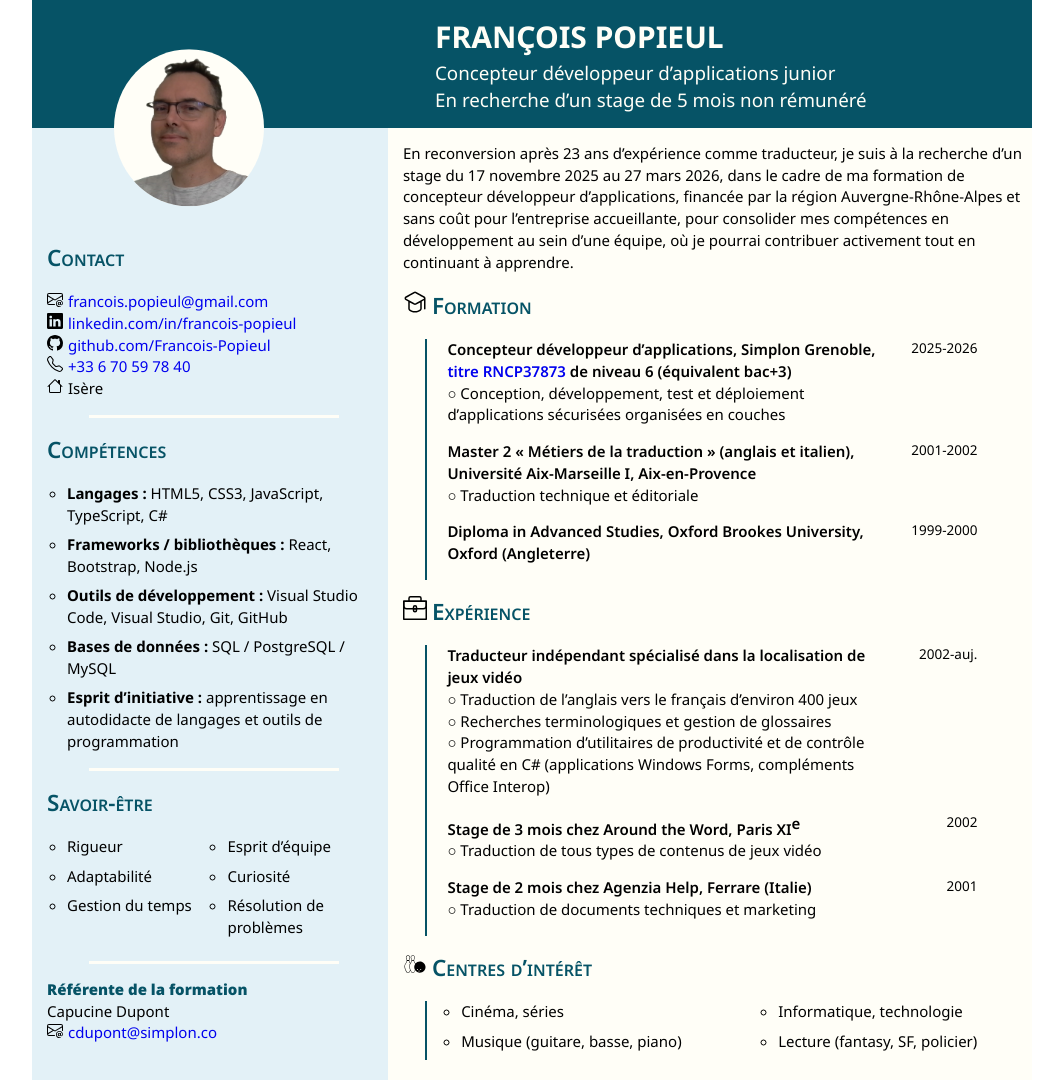
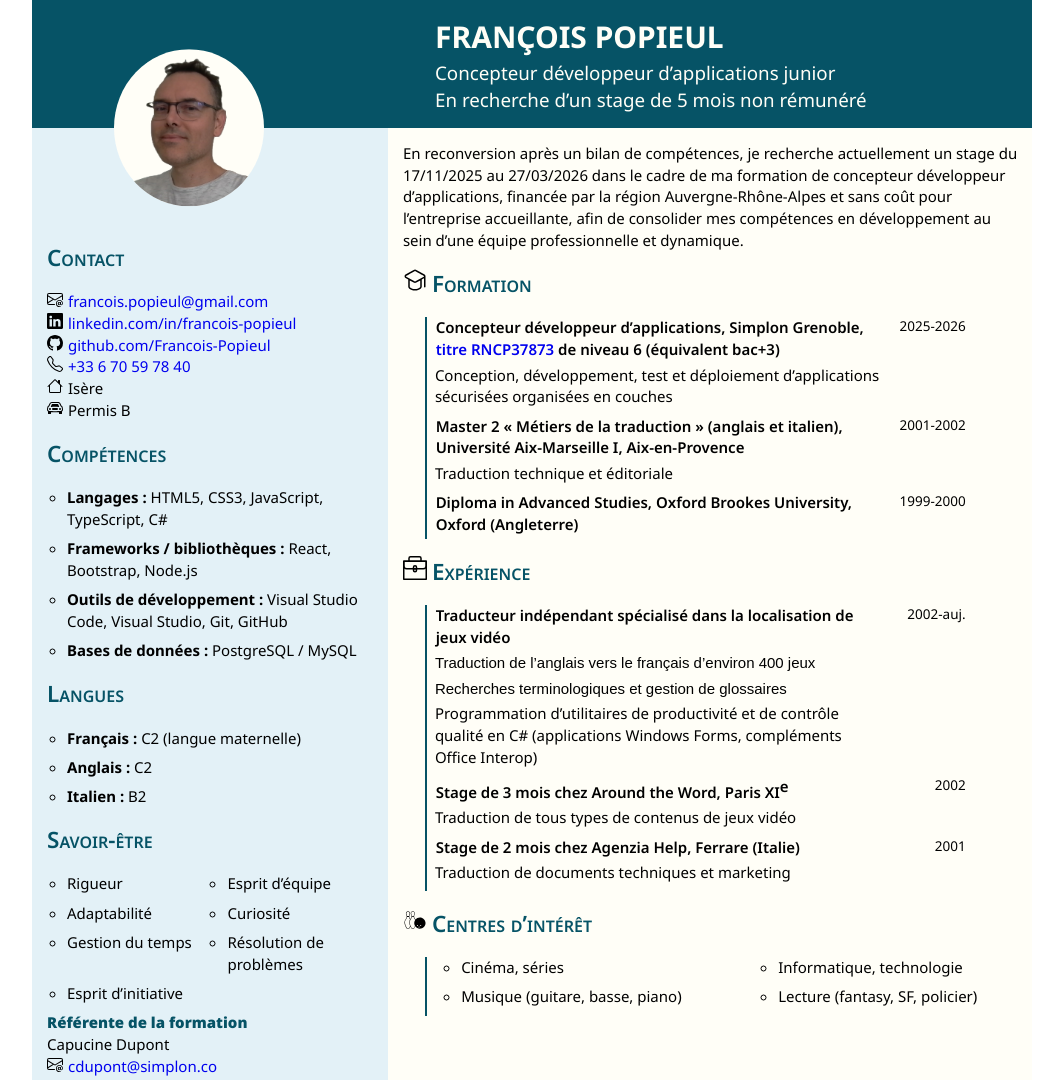
Before and after one commit to Francois-Popieul/Resume, a plain HTML site: page index.html in a window 1280 px wide. Shown: the top 1080 px of the page, without its empty margins (108-1171 px from the left). Drawn offline with Linux system fonts and the light colour scheme.

Commit message:
ajout d'infos, modification de la mise en page

```diff
--- a/css/style.css
+++ b/css/style.css
@@ -115,18 +115,26 @@ body {
     width: 450px;
     text-align: left;
     list-style: none;
-    padding-bottom: 0.5rem;
+    padding: 0 0 0.25rem 0.55rem;
 
 }
 
 .job-detail {
+    font-family: Arial, sans-serif;
     font-size: 1rem;
-    font-weight: normal;
+    width: 450px;
+    padding: 0 0 0.25rem 0.5rem;
+}
+
+.job-detail-last {
+    font-size: 1rem;
+    width: 450px;
+    padding: 0 0 0.5rem 0.5rem;
 }
 
 .job-period {
     font-size: 0.9rem;
-    column-width: 80px;
+    width: 80px;
     text-align: right;
 }
 
--- a/index.html
+++ b/index.html
@@ -34,18 +34,21 @@
                 <p><img class="icon" src="./images/telephone.svg" alt="Icône de téléphone"><a
                         href="tel:+33670597840">+33 6 70 59 78 40</a></p>
                 <p><img class="icon" src="./images/house.svg" alt="Icône de maison">Isère</p>
-                <hr class="light-divider" />
+                <p><img class="icon" src="./images/car.svg" alt="Icône de voiture">Permis&nbsp;B</p>
                 <h2 class="title">Compétences</h2>
                 <ul>
                     <li><span class="bold">Langages&nbsp;:</span> HTML5, CSS3, JavaScript, TypeScript, C#</li>
                     <li><span class="bold">Frameworks / bibliothèques&nbsp;:</span> React, Bootstrap, Node.js</li>
                     <li><span class="bold">Outils de développement&nbsp;:</span> Visual Studio Code, Visual Studio, Git,
                         GitHub</li>
-                    <li><span class="bold">Bases de données&nbsp;:</span> SQL / PostgreSQL / MySQL</li>
-                    <li><span class="bold">Esprit d&rsquo;initiative&nbsp;:</span> apprentissage en autodidacte de
-                        langages et outils de programmation</li>
+                    <li><span class="bold">Bases de données&nbsp;:</span> PostgreSQL / MySQL</li>
                 </ul>
-                <hr class="light-divider" />
+                <h2 class="title">Langues</h2>
+                <ul>
+                    <li><span class="bold">Français&nbsp;:</span> C2 (langue maternelle)</li>
+                    <li><span class="bold">Anglais&nbsp;:</span> C2</li>
+                    <li><span class="bold">Italien&nbsp;:</span> B2</li>
+                </ul>
                 <h2 class="title">Savoir-être</h2>
                 <ul class="soft-skill-container">
                     <li>Rigueur</li>
@@ -54,8 +57,8 @@
                     <li>Curiosité</li>
                     <li>Gestion du temps</li>
                     <li>Résolution de problèmes</li>
+                    <li>Esprit d&rsquo;initiative</li>
                 </ul>
-                <hr class="light-divider" />
                 <p class="simplon">Référente de la formation</p>
                 <p>Capucine Dupont</p>
                 <p><img class="icon" src="./images/envelope-at.svg" alt="icône d&rsquo;enveloppe"><a
@@ -63,71 +66,66 @@
             </div>
         </section>
         <section class="right-column-flex-container">
-            <p class="introduction">En reconversion après 23 ans d&rsquo;expérience comme traducteur, je suis à la
-                recherche d&rsquo;un stage du 17&nbsp;novembre&nbsp;2025 au 27&nbsp;mars&nbsp;2026, dans le cadre de ma
-                formation de concepteur développeur d&rsquo;applications, financée par la région
-                Auvergne-Rhône-Alpes et sans coût pour l&rsquo;entreprise accueillante, pour consolider mes
-                compétences en développement au sein d&rsquo;une équipe, où je pourrai contribuer activement tout en
-                continuant à apprendre.</p>
+            <p class="introduction">En reconversion après un bilan de compétences, je recherche actuellement un stage du
+                17/11/2025 au 27/03/2026 dans le cadre de ma formation de concepteur développeur d&rsquo;applications,
+                financée par la région Auvergne-Rhône-Alpes et sans coût pour l&rsquo;entreprise accueillante, afin de
+                consolider mes compétences en développement au sein d&rsquo;une équipe professionnelle et dynamique.</p>
             <h2 class="title"><img class="title-logo" src="./images/study.svg" alt="Icône de formation">Formation</h2>
             <div class="row-flex-container left-border">
-                <ul class="job">
-                    <li>Concepteur développeur d&rsquo;applications, Simplon Grenoble,
-                        <a href="https://www.francecompetences.fr/recherche/rncp/37873/">titre RNCP37873</a> de
-                        niveau&nbsp;6 &lpar;équivalent bac+3&rpar;<br><span class="job-detail">○&nbsp;Conception,
-                            développement, test et déploiement d&rsquo;applications sécurisées organisées en
-                            couches</span>
-                    </li>
-                </ul>
+                <div>
+                    <p class="job">Concepteur développeur d&rsquo;applications, Simplon Grenoble, <a
+                            href="https://www.francecompetences.fr/recherche/rncp/37873/">titre RNCP37873</a> de
+                        niveau&nbsp;6 &lpar;équivalent bac+3&rpar; </p>
+                    <p class="job-detail-last">Conception, développement, test et déploiement d&rsquo;applications
+                        sécurisées organisées en couches</p>
+                </div>
                 <p class="job-period">2025-2026</p>
             </div>
             <div class="row-flex-container left-border">
-                <ul class="job">
-                    <li>Master&nbsp;2 «&nbsp;Métiers de la traduction&nbsp;» (anglais et
-                        italien), Université Aix-Marseille I, Aix-en-Provence<br>
-                        <span class="job-detail"><span>○&nbsp;Traduction technique et éditoriale</span>
-                    </li>
-                </ul>
+                <div>
+                    <p class="job">Master&nbsp;2 «&nbsp;Métiers de la traduction&nbsp;» (anglais et italien), Université
+                        Aix-Marseille I, Aix-en-Provence</p>
+                    <p class="job-detail-last">Traduction technique et éditoriale </p>
+                </div>
                 <p class="job-period">2001-2002</p>
             </div>
             <div class="row-flex-container left-border">
-                <ul class="job">
-                    <li>Diploma in Advanced Studies, Oxford Brookes University, Oxford
-                        (Angleterre)
-                    </li>
-                </ul>
+                <div>
+                    <p class="job">Diploma in Advanced Studies, Oxford Brookes University, Oxford (Angleterre) </p>
+                </div>
                 <p class="job-period">1999-2000</p>
             </div>
             <h2 class="title"><img class="title-logo" src="./images/work.svg" alt="Icône d&rsquo;expérience">Expérience
             </h2>
             <div class="row-flex-container left-border">
-                <ul class="job">
-                    <li>Traducteur indépendant spécialisé dans la localisation de jeux vidéo<br>
-                        <span class="job-detail">○&nbsp;Traduction de l’anglais vers le français d&rsquo;environ 400&nbsp;jeux</span><br>
-                        <span class="job-detail">○&nbsp;Recherches terminologiques et gestion de glossaires</span><br>
-                        <span class="job-detail">○&nbsp;Programmation d&rsquo;utilitaires de productivité et de contrôle qualité en C# (applications Windows Forms, compléments Office Interop)</span>
-                    </li>
-                </ul>
+                <div>
+                    <p class="job">Traducteur indépendant spécialisé dans la localisation de jeux vidéo</p>
+                    <p class="job-detail">Traduction de l’anglais vers le français d&rsquo;environ 400&nbsp;jeux</p>
+                    <p class="job-detail">Recherches terminologiques et gestion de glossaires</p>
+                    <p class="job-detail-last">Programmation d&rsquo;utilitaires de productivité et de contrôle qualité
+                        en C# (applications Windows Forms, compléments Office Interop)</p>
+                    </p>
+                </div>
                 <p class="job-period">2002-auj.</p>
             </div>
             <div class="row-flex-container left-border">
-                <ul class="job">
-                    <li>Stage de 3&nbsp;mois chez Around the Word, Paris&nbsp;XI<span class="exponent">e</span><br>
-                        <span class="job-detail">○&nbsp;Traduction de tous types de contenus de jeux vidéo</span>
-                    </li>
-                </ul>
+                <div>
+                    <p class="job">Stage de 3&nbsp;mois chez Around the Word, Paris&nbsp;XI<span
+                            class="exponent">e</span></p>
+                    <p class="job-detail-last">Traduction de tous types de contenus de jeux vidéo</p>
+                    </p>
+                </div>
                 <p class="job-period">2002</p>
             </div>
             <div class="row-flex-container left-border">
-                <ul class="job">
-                    <li>Stage de 2&nbsp;mois chez Agenzia Help, Ferrare (Italie)<br>
-                        <span class="job-detail">○&nbsp;Traduction de documents techniques et marketing</span>
-                    </li>
-                </ul>
+                <div>
+                    <p class="job">Stage de 2&nbsp;mois chez Agenzia Help, Ferrare (Italie)</p>
+                    <p class="job-detail-last">Traduction de documents techniques et marketing</p>
+                    </p>
+                </div>
                 <p class="job-period">2001</p>
             </div>
-            <h2 class="title"><img class="title-logo" src="./images/leisure.svg" alt="Icône de loisirs">Centres
-                d&rsquo;intérêt</h2>
+            <h2 class="title"><img class="title-logo" src="./images/leisure.svg" alt="Icône de loisirs">Centres d&rsquo;intérêt</h2>
             <ul class="leisure-container left-border">
                 <li>Cinéma, séries</li>
                 <li>Informatique, technologie</li>
```
Also changed, not shown: images/car.svg (added).
